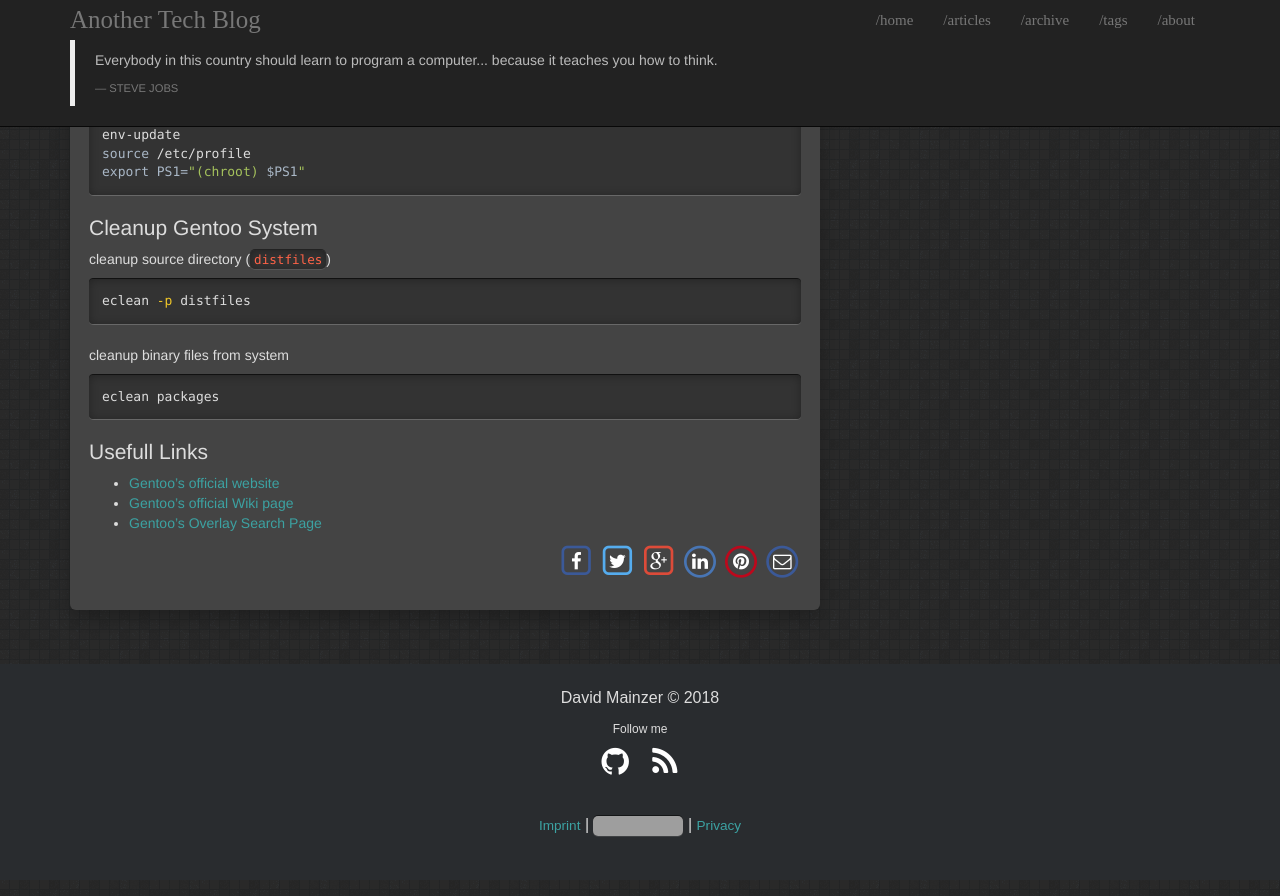
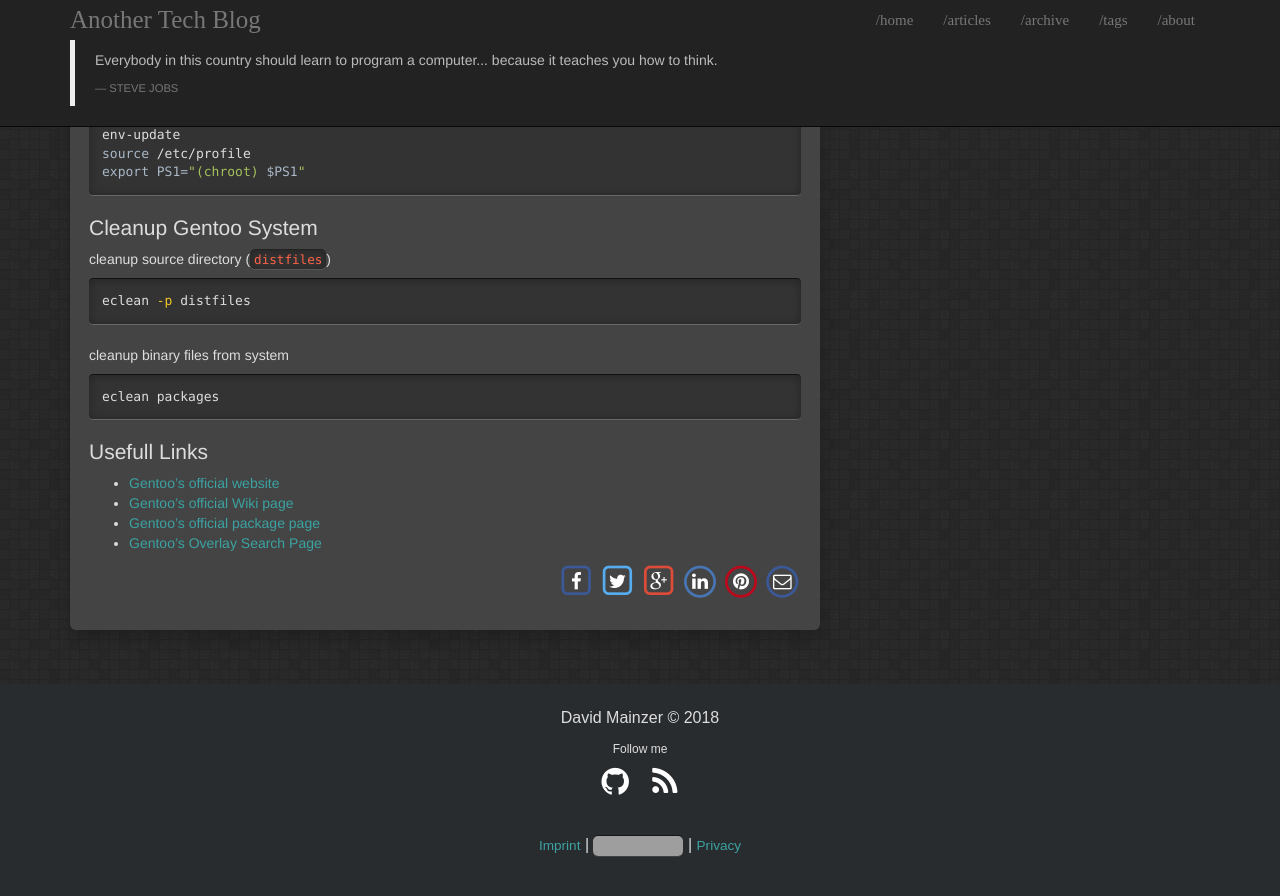
Before and after one commit to davidmainzer/davidmainzer.github.io, a Jekyll site: the page built from _articles/Gentoo_Linux.md, in a window 1280 px wide and 900 px high, scrolled down 2181 px. Shown: the top 896 px of the window. Built offline with Jekyll 4.4.1, drawn with Linux system fonts in a browser that asks for light colours; nearby versions of some CDN libraries; the table of contents is made by our own code; grey boxes are pictures that could not be loaded.

Commit message:
Update Gentoo_Linux.md

```diff
--- a/_articles/Gentoo_Linux.md
+++ b/_articles/Gentoo_Linux.md
@@ -112,4 +112,5 @@ eclean packages
 ## Usefull Links
 * [Gentoo's official website](https://www.gentoo.org/ "Gentoo's official website")
 * [Gentoo's official Wiki page](https://wiki.gentoo.org/wiki/Main_Page "Gentoo's official Wiki page")
+* [Gentoo's official package page](https://packages.gentoo.org/ "Gentoo's official package page")
 * [Gentoo's Overlay Search Page](http://gpo.zugaina.org/ "Gentoo's Overlay Search Page")
```
